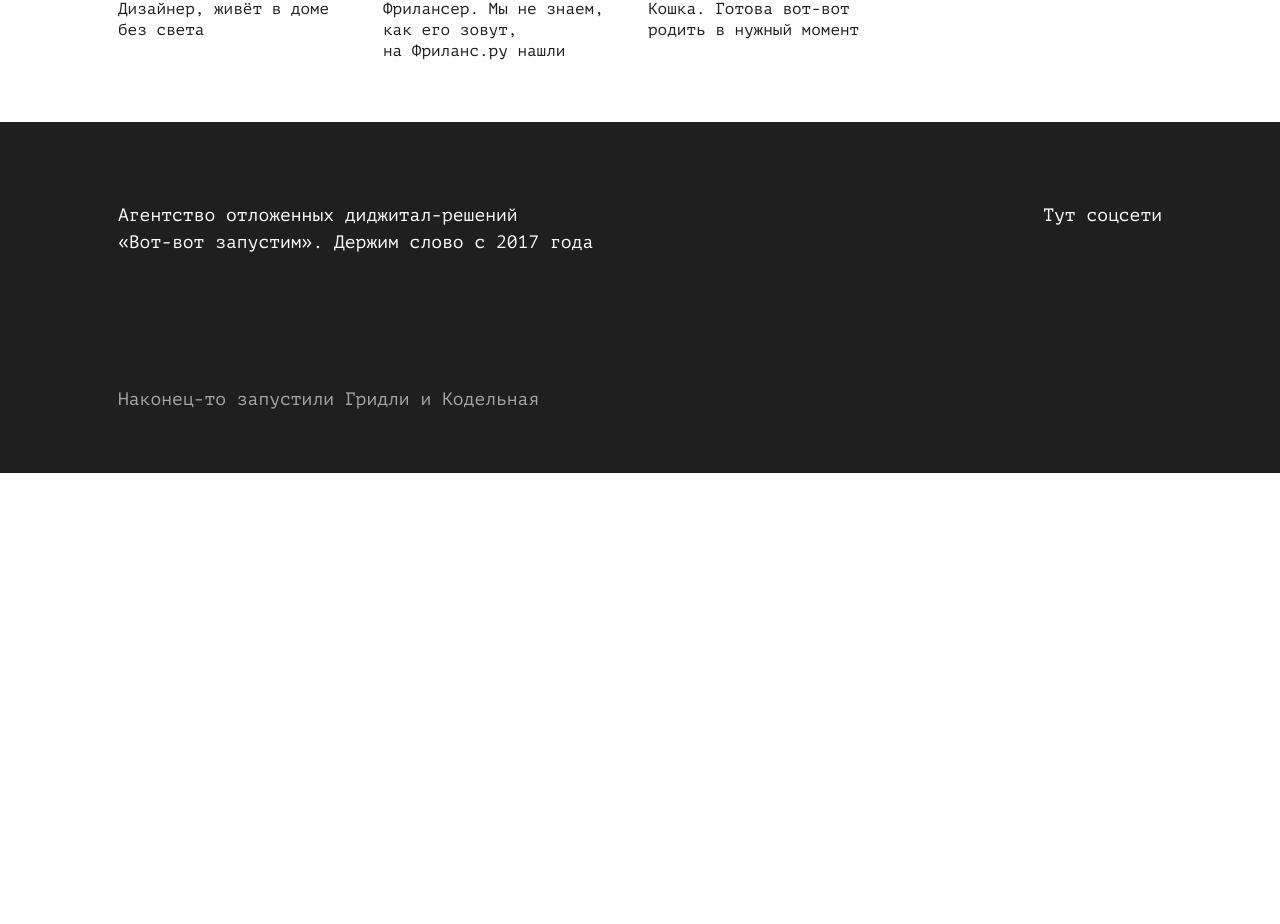
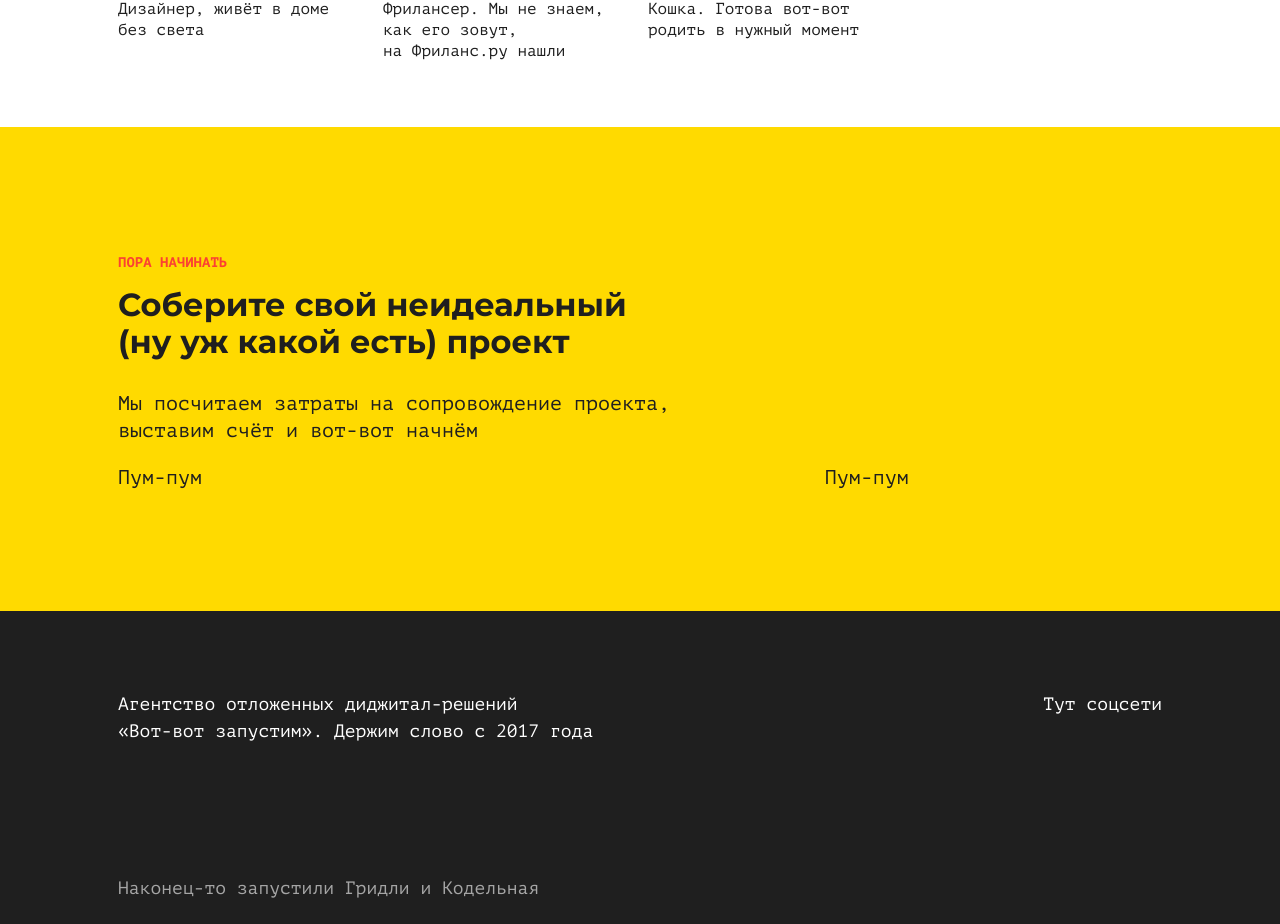
Before and after one commit to zhabinskiy/vot-vot.net, a React (Create React App) app: page / in a window 1280 px wide. Shown: the part 5834-6758 px from the top of the page. Before the commit the page ends 6307 px from the top, so only its background shows below. Built offline with nearby package versions, Linux system fonts and the light colour scheme.

Commit message:
add yellow section

```diff
--- a/src/App.js
+++ b/src/App.js
@@ -5,6 +5,7 @@ import How from './How';
 import Sheets from './Sheets';
 import Communication from './Communication';
 import Team from './Team';
+import Form from './Form';
 import Footer from './Footer';
 
 export default () => (
@@ -15,6 +16,7 @@ export default () => (
     <Sheets />
     <Communication />
     <Team />
+    <Form />
     <Footer />
   </main>
 );
--- a/src/Footer/index.js
+++ b/src/Footer/index.js
@@ -1,7 +1,7 @@
 import React from 'react';
 import styled from 'styled-components';
 import { Grid, Row, Col } from 'react-flexbox-grid';
-import { Wrapper, } from '../ui';
+import { Wrapper } from '../ui';
 
 const Container = styled.section`
   background-color: #1F1F1F;
--- /dev/null
+++ b/src/Form/index.js
@@ -0,0 +1,50 @@
+import React from 'react';
+import styled from 'styled-components';
+import { Grid, Row, Col } from 'react-flexbox-grid';
+import { Wrapper, Label, H2 } from '../ui';
+
+const Container = styled.section`
+  width: 100%;
+  background: #FFDA00;
+  padding: 80px 0 80px 0;
+
+  @media screen and (min-width: 576px) {
+    padding: 120px 0 120px 0;
+  }
+`;
+
+const P = styled.p`
+  margin-top: 30px;
+`;
+
+export default () => (
+  <Container>
+    <Wrapper>
+      <Grid>
+        <Row>
+          <Col xs={12} lg={9}>
+            <Label>Пора начинать</Label>
+            <H2>
+            Соберите свой неидеальный<br />(ну уж какой есть) проект
+            </H2>
+          </Col>
+        </Row>
+        <Row>
+          <Col xs={12} lg={8}>
+            <P>
+              Мы посчитаем затраты на сопровождение проекта, выставим&nbsp;счёт и&nbsp;вот-вот начнём
+            </P>
+          </Col>
+        </Row>
+        <Row>
+          <Col xs={12} lg={8}>
+            Пум-пум
+          </Col>
+          <Col xs={12} lg={4}>
+            Пум-пум
+          </Col>
+        </Row>
+      </Grid>
+    </Wrapper>
+  </Container>
+);
--- a/src/Team/index.js
+++ b/src/Team/index.js
@@ -5,6 +5,7 @@ import { Wrapper, Label, H2, H3 } from '../ui';
 
 const Container = styled.section`
   margin-top: 60px;
+  margin-bottom: 5px;
 
   @media screen and (min-width: 576px) {
     margin-top: 120px;
```
Also changed, not shown: src/Form/screenshot@2x.png (added).
